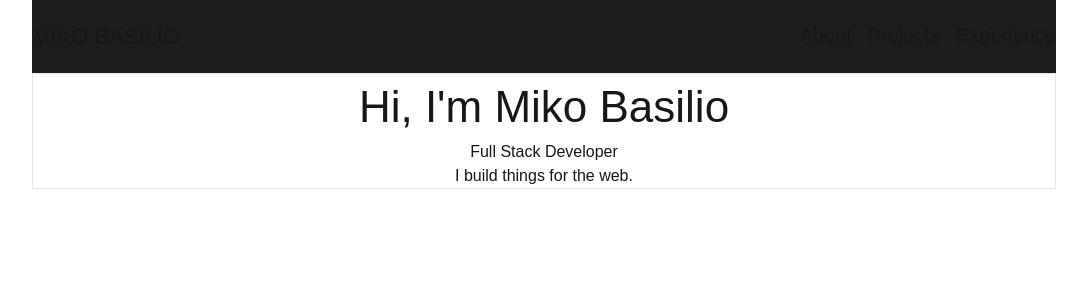
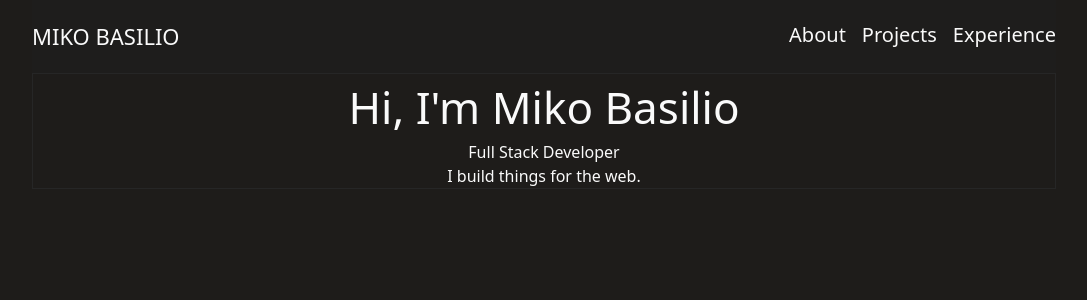
Before and after one commit to okimchi123/miko-portfolio_V1, a Next.js app: page / in a window 1280 px wide. Shown: the top 300 px of the page, without its empty margins (96-1183 px from the left). Built offline with nearby package versions, Linux system fonts and the light colour scheme.

Commit message:
changes to globar css

```diff
--- a/src/styles/globals.css
+++ b/src/styles/globals.css
@@ -1,21 +1,82 @@
 @tailwind base;
 @tailwind components;
 @tailwind utilities;
-
-:root {
-  --background: #ffffff;
-  --foreground: #171717;
-}
-
-@media (prefers-color-scheme: dark) {
-  :root {
-    --background: #1e1d1c;
-    --foreground: #ededed;
+@layer utilities {
+  .prismo{
+    color: #FFA1B3;
+  }
+  .bg-prismo{
+    background-color: #FFA1B3;
+  }
+  .border-prismo{
+    border: 1px solid #FFA1B3;
+    color:#FFA1B3
   }
 }
 
-body {
-  color: var(--foreground);
-  background: var(--background);
-  font-family: Arial, Helvetica, sans-serif;
+@layer base {
+  :root {
+    --background: 0 0% 100%;
+    --foreground: 0 0% 3.9%;
+    --prismo: 348.51 100% 81.57%;
+    --card: 0 0% 100%;
+    --card-foreground: 0 0% 3.9%;
+    --popover: 0 0% 100%;
+    --popover-foreground: 0 0% 3.9%;
+    --primary: 0 0% 9%;
+    --primary-foreground: 0 0% 98%;
+    --secondary: 0 0% 96.1%;
+    --secondary-foreground: 0 0% 9%;
+    --muted: 0 0% 96.1%;
+    --muted-foreground: 0 0% 45.1%;
+    --accent: 0 0% 96.1%;
+    --accent-foreground: 0 0% 9%;
+    --destructive: 0 84.2% 60.2%;
+    --destructive-foreground: 0 0% 98%;
+    --border: 0 0% 89.8%;
+    --input: 0 0% 89.8%;
+    --ring: 0 0% 3.9%;
+    --chart-1: 12 76% 61%;
+    --chart-2: 173 58% 39%;
+    --chart-3: 197 37% 24%;
+    --chart-4: 43 74% 66%;
+    --chart-5: 27 87% 67%;
+    --radius: 0.5rem;
+  }
+  .dark {
+    --background: 30 6% 11%;
+    --foreground: 0 0% 98%;
+    --card: 0 0% 3.9%;
+    --prismo: 348.51 100% 81.57%;
+    --card-foreground: 0 0% 98%;
+    --popover: 0 0% 3.9%;
+    --popover-foreground: 0 0% 98%;
+    --primary: 0 0% 98%;
+    --primary-foreground: 0 0% 9%;
+    --secondary: 0 0% 14.9%;
+    --secondary-foreground: 0 0% 98%;
+    --muted: 0 0% 14.9%;
+    --muted-foreground: 0 0% 63.9%;
+    --accent: 0 0% 14.9%;
+    --accent-foreground: 0 0% 98%;
+    --destructive: 0 62.8% 30.6%;
+    --destructive-foreground: 0 0% 98%;
+    --border: 0 0% 14.9%;
+    --input: 0 0% 14.9%;
+    --ring: 0 0% 83.1%;
+    --chart-1: 220 70% 50%;
+    --chart-2: 160 60% 45%;
+    --chart-3: 30 80% 55%;
+    --chart-4: 280 65% 60%;
+    --chart-5: 340 75% 55%;
+  }
 }
+
+@layer base {
+  * {
+    @apply border-border;
+  }
+  body {
+    @apply dark bg-background text-foreground;
+  }
+}
```
